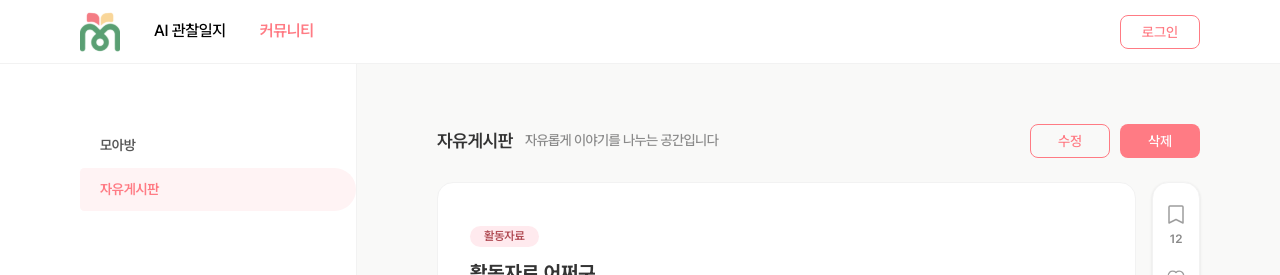
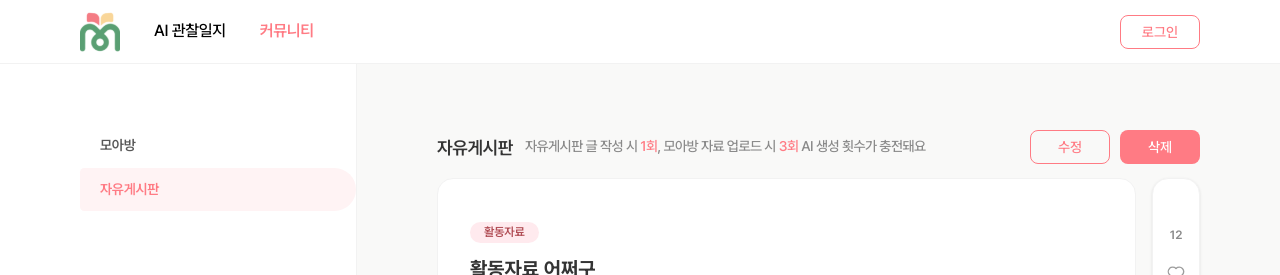
Before and after one commit to 7-baduki/moassam-frontend, a Next.js app: page /community/board/1 in a window 1280 px wide. Shown: the top 275 px of the page. Built offline with nearby package versions, Linux system fonts and the light colour scheme.

Commit message:
feature: CommunityTitleBar 통합 (#61)

```diff
--- a/components/community/CommunityTitleBar.tsx
+++ b/components/community/CommunityTitleBar.tsx
@@ -1,6 +1,6 @@
 'use client';
 
-import { useState } from 'react';
+import { type ReactNode, useState } from 'react';
 import { Button } from '@/components/common/button/Button';
 import { Input } from '@/components/common/input/Input';
 
@@ -9,6 +9,7 @@ interface CommunityTitleBarProps {
   onWrite?: () => void;
   hideSearch?: boolean;
   writeDisabled?: boolean;
+  actions?: ReactNode;
 }
 
 export default function CommunityTitleBar({
@@ -16,6 +17,7 @@ export default function CommunityTitleBar({
   onWrite,
   hideSearch = false,
   writeDisabled = false,
+  actions,
 }: CommunityTitleBarProps) {
   const [searchValue, setSearchValue] = useState('');
 
@@ -28,6 +30,7 @@ export default function CommunityTitleBar({
           <span className="text-pink-500">3회</span> AI 생성 횟수가 충전돼요
         </p>
       </div>
+      {actions ?? (
         <div className="flex items-center gap-3 py-[7.5px]">
           {!hideSearch && (
             <Input
@@ -44,6 +47,7 @@ export default function CommunityTitleBar({
             새글작성
           </Button>
         </div>
+      )}
     </div>
   );
 }
--- a/components/community/board/board-detail/BoardDetailAttachments.tsx
+++ b/components/community/board/board-detail/BoardDetailAttachments.tsx
@@ -41,15 +41,7 @@ export default function BoardDetailAttachments({ files }: BoardDetailAttachments
             aria-label="전체 다운로드"
             className="flex cursor-pointer items-center text-black-600 hover:text-black-800"
           >
-            <svg width="16" height="16" viewBox="0 0 16 16" fill="none">
-              <path
-                d="M8 10.5L4.5 7M8 10.5L11.5 7M8 10.5V2.5M3 13.5H13"
-                stroke="currentColor"
-                strokeWidth="1.5"
-                strokeLinecap="round"
-                strokeLinejoin="round"
-              />
-            </svg>
+            {/* TODO: 다운로드 아이콘 필요 */}
           </button>
         </div>
       </div>
--- a/components/community/board/board-detail/BoardDetailSection.tsx
+++ b/components/community/board/board-detail/BoardDetailSection.tsx
@@ -1,4 +1,5 @@
 import { Button } from '@/components/common/button/Button';
+import CommunityTitleBar from '@/components/community/CommunityTitleBar';
 import BoardDetailPost from './BoardDetailPost';
 import BoardDetailSideActions from './BoardDetailSideActions';
 import type { BoardDetail } from './board-detail.type';
@@ -63,16 +64,19 @@ interface BoardDetailSectionProps {
   postId: string;
 }
 
+// TODO: 실제 로그인 유저 ID로 교체 필요
+const CURRENT_USER_ID = 1;
+
 export default function BoardDetailSection({ postId: _ }: BoardDetailSectionProps) {
+  const isAuthor = MOCK_POST.authorId === CURRENT_USER_ID;
+
   return (
     <div>
-      <div className="mb-6 flex items-center justify-between">
-        <div className="flex items-center gap-3">
-          <h2 className="typo-line-m2 text-lg font-semibold text-black-800">자유게시판</h2>
-          <p className="typo-line-m4 text-sm font-medium text-black-600">
-            자유롭게 이야기를 나누는 공간입니다
-          </p>
-        </div>
+      <CommunityTitleBar
+        title="자유게시판"
+        description="자유롭게 이야기를 나누는 공간입니다"
+        actions={
+          isAuthor ? (
             <div className="flex gap-2.5">
               <Button variant="outline" size="sm">
                 수정
@@ -81,7 +85,9 @@ export default function BoardDetailSection({ postId: _ }: BoardDetailSectionProp
                 삭제
               </Button>
             </div>
-      </div>
+          ) : null
+        }
+      />
 
       <div className="flex items-start gap-4">
         <div className="min-w-0 flex-1">
--- a/components/community/board/board-detail/BoardDetailSideActions.tsx
+++ b/components/community/board/board-detail/BoardDetailSideActions.tsx
@@ -6,19 +6,9 @@ interface BoardDetailSideActionsProps {
   bookmarked: boolean;
 }
 
-function BookmarkIcon({ active }: { active: boolean }) {
-  return (
-    <svg width="22" height="22" viewBox="0 0 22 22" fill="none">
-      <path
-        d="M5 3H17C17.5523 3 18 3.44772 18 4V20L11 16.5L4 20V4C4 3.44772 4.44772 3 5 3Z"
-        stroke={active ? '#ff7b84' : '#9d9d9d'}
-        strokeWidth="1.5"
-        strokeLinecap="round"
-        strokeLinejoin="round"
-        fill={active ? '#ff7b84' : 'none'}
-      />
-    </svg>
-  );
+// TODO: 북마크 아이콘 필요 (active 여부에 따라 색상 변경)
+function BookmarkIcon({ active: _ }: { active: boolean }) {
+  return <div className="h-[22px] w-[22px]" />;
 }
 
 export default function BoardDetailSideActions({
```
Lines whose indentation alone changed are shown as unchanged.
